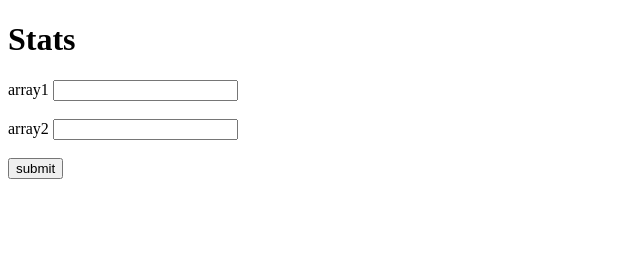
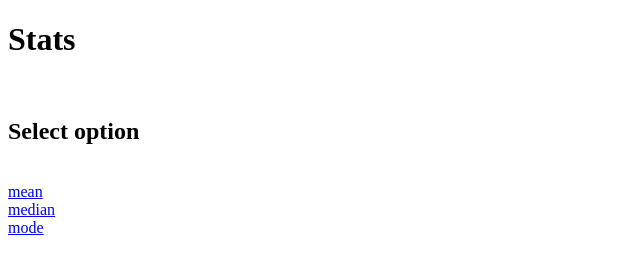
Before and after one commit to MidhunManu/StatWebSite, a plain HTML site: page index.html in a window 1280 px wide. Shown: the whole page, without its empty margins (0-640 px from the left). Drawn offline with Linux system fonts and the light colour scheme.

Commit message:
bugs solved

```diff
--- a/index.html
+++ b/index.html
@@ -4,20 +4,17 @@
         <meta charset="UTF-8">
         <meta http-equiv="X-UA-Compatible" content="IE=edge">
         <meta name="viewport" content="width=device-width, initial-scale=1.0">
-        <title>Home</title>
+        <title>Mean</title>
 </head>
 <body>
-        <script src="app.js"></script>
         <h1>Stats</h1>
-        <label for="arr1">array1</label>
-        <input type="text" name="array1" id="arr1" multiple>
         <br>
+        <h2>Select option</h2>
         <br>
-        <label for="arr2">array2</label>
-        <input type="text" name="array2" id="arr2">
+        <a href="mean.html">mean</a>
         <br>
+        <a href="median.js">median</a>
         <br>
-        <button onclick="calculate()">submit</button>
-        <p id="res"></p>
+        <a href="mode.js">mode</a>
 </body>
 </html>
```
Also changed, not shown: mean.html (+3 -6 lines).
